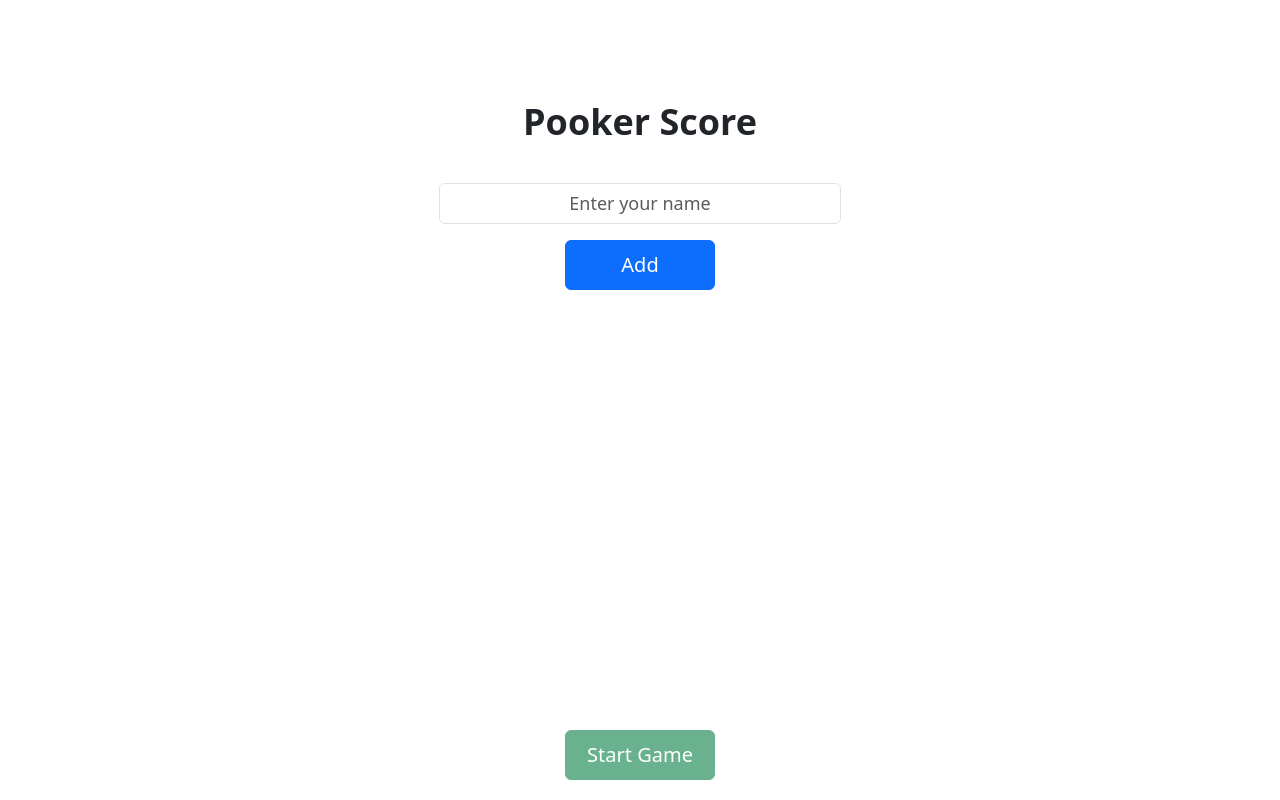
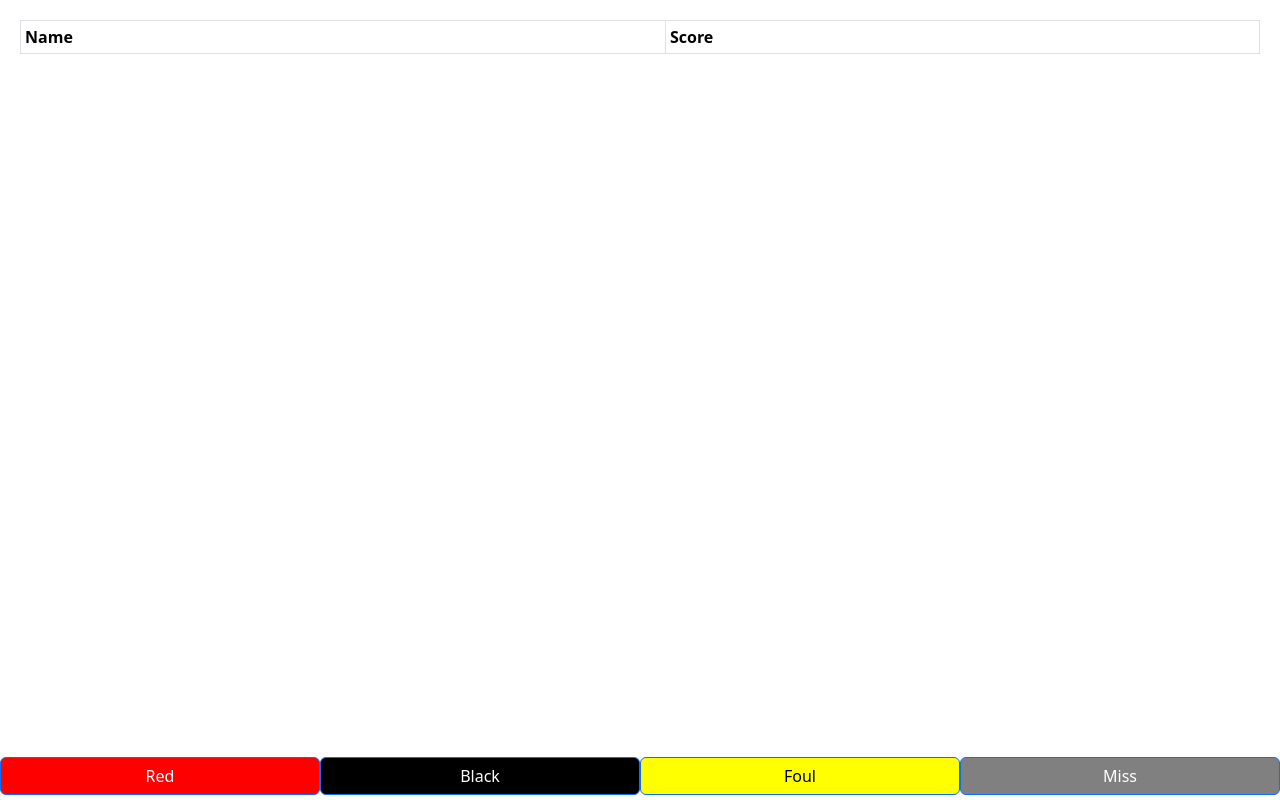
Before and after one commit to ben-fletcher/pooker-score, a React (Vite) app: page / in a window 1280 px wide. Built offline with nearby package versions, Linux system fonts and the light colour scheme.

Commit message:
Initial Scoreboard (#2)
* Add initial scoreboard component

* Add extra styling to scoreboard

* Initial scoreboard models

* Add player id

* Add next iteration of scoreboard

```diff
--- a/src/Pages/Calculator.css
+++ b/src/Pages/Calculator.css
@@ -35,3 +35,9 @@
   background-color: gray;
   color: white;
 }
+
+.scoreboard-container {
+  padding: 20px; /* Adjust the padding value as needed */
+  height: 50%; /* Half the height of its parent */
+  box-sizing: border-box; /* Include padding in the element's total width and height */
+}
--- a/src/Pages/Calculator.tsx
+++ b/src/Pages/Calculator.tsx
@@ -1,19 +1,44 @@
-import { Button } from 'react-bootstrap';
-import './Calculator.css';
-import { BallColour } from '../models/turn';
-import useGameStore from '../store/store';
+import { Button } from "react-bootstrap";
+import "./Calculator.css";
+import { BallColour } from "../models/turn";
+import useGameStore from "../store/store";
+import Scoreboard from "../components/scoreboard/Scoreboard";
 
 const Calculator = () => {
   const submitEvent = useGameStore((state) => state.submitEvent);
 
   return (
     <div className="calculator-container">
-            <div style={{ borderRadius: '1px solid black', width: "100vw", height: "80%" }}></div>
+      <div className="scoreboard-container">
+        <Scoreboard />
+      </div>
       <div className="button-container">
-                <Button className="calc-button red-button" onClick={() => submitEvent({color: BallColour.Red, potted: true})}>Red</Button>
-                <Button className="calc-button black-button" onClick={() => submitEvent({color: BallColour.Black, potted: true})}>Black</Button>
-                <Button className="calc-button foul-button" onClick={() => submitEvent({color: BallColour.Na, potted: false, foul: true})}>Foul</Button>
-                <Button className="calc-button miss-button" onClick={() => submitEvent({color: BallColour.Na, potted: false})}>Miss</Button>
+        <Button
+          className="calc-button red-button"
+          onClick={() => submitEvent({ color: BallColour.Red, potted: true })}
+        >
+          Red
+        </Button>
+        <Button
+          className="calc-button black-button"
+          onClick={() => submitEvent({ color: BallColour.Black, potted: true })}
+        >
+          Black
+        </Button>
+        <Button
+          className="calc-button foul-button"
+          onClick={() =>
+            submitEvent({ color: BallColour.Na, potted: false, foul: true })
+          }
+        >
+          Foul
+        </Button>
+        <Button
+          className="calc-button miss-button"
+          onClick={() => submitEvent({ color: BallColour.Na, potted: false })}
+        >
+          Miss
+        </Button>
       </div>
     </div>
   );
--- /dev/null
+++ b/src/components/scoreboard/Scoreboard.tsx
@@ -0,0 +1,36 @@
+import { Table } from "react-bootstrap";
+import useGameStore from "../../store/store";
+import { Player } from "../../models/player";
+import { Turn } from "../../models/turn";
+
+const Scoreboard = () => {
+  const players = useGameStore((state) => state.players);
+  return (
+    <Table responsive bordered size="sm">
+      <thead>
+        <tr>
+          <th>Name</th>
+          <th>Score</th>
+          {/* TODO: add dynamic ball/turns here */}
+        </tr>
+      </thead>
+      <tbody>
+        {players.map((player: Player) => (
+          <tr>
+            <td>{player.name}</td>
+            <td>
+              {player.turns
+                .map((turn: Turn) => turn.score)
+                .reduce(
+                  (accumulator, currentValue) => accumulator + currentValue,
+                  0
+                )}
+            </td>
+          </tr>
+        ))}
+      </tbody>
+    </Table>
+  );
+};
+
+export default Scoreboard;
--- a/src/main.tsx
+++ b/src/main.tsx
@@ -1,14 +1,14 @@
-import { createRoot } from 'react-dom/client'
+import { createRoot } from "react-dom/client";
 import { BrowserRouter, Route, Routes } from "react-router";
-import './main.scss'
-import Splash from './Pages/Splash.tsx';
-import Calculator from './Pages/Calculator.tsx'
+import "./main.scss";
+//import Splash from "./Pages/Splash.tsx";
+import Calculator from "./Pages/Calculator.tsx";
 
-createRoot(document.getElementById('root')!).render(
+createRoot(document.getElementById("root")!).render(
   <BrowserRouter>
     <Routes>
-      <Route path="/" element={<Splash />} />
-      <Route path="/calculator" element={<Calculator />} />
+      {/*<Route path="/" element={<Splash />} />*/}
+      <Route path="/" element={<Calculator />} />
     </Routes>
-  </BrowserRouter>,
-)
+  </BrowserRouter>
+);
--- a/src/models/player.ts
+++ b/src/models/player.ts
@@ -1,6 +1,7 @@
 import { Turn } from "./turn";
 
 export type Player = {
+  id: number;
   name: string;
   turns: Turn[];
 };
```
Also changed, not shown: src/Pages/Start.tsx (deleted, +0 -10 lines). Lines whose indentation alone changed are shown as unchanged.
